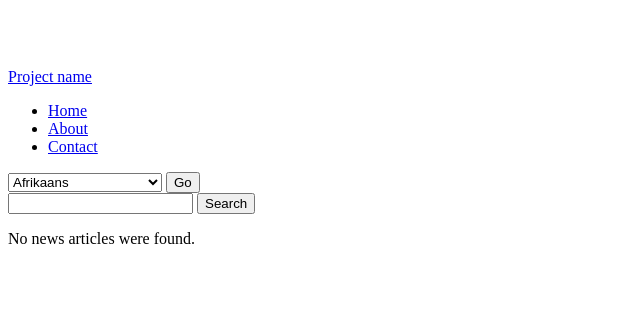
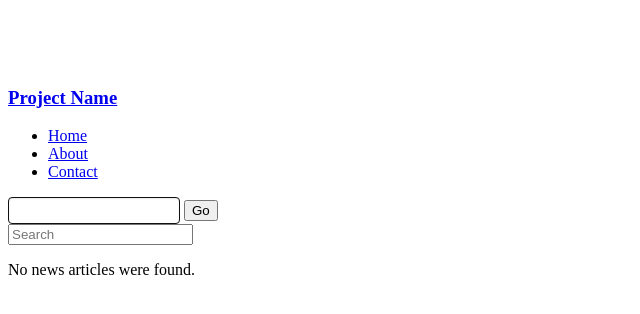
Before and after one commit to mthornhill/django-pressroom, a Django app: template src/pressroom/templates/pressroom/index.html in a window 1280 px wide. Shown: the top 314 px of the page, without its empty margins (0-640 px from the left). Run offline with Django 3.2, Linux system fonts and the light colour scheme; the template is opened without the code that fills it, so the values that code supplies are empty; some libraries are stand-ins or nearby versions.

Commit message:
change demo layout to fluid and fixed menu

```diff
--- a/demo/templates/base.html
+++ b/demo/templates/base.html
@@ -15,23 +15,16 @@
 </head>
 <body>
 
-
-<div class="navbar navbar-fixed-top">
-    <div class="navbar-inner">
+<div style="z-index: 5;" class="topbar-wrapper">
+    <div data-dropdown="dropdown" class="topbar">
+        <div class="topbar-inner">
             <div class="container">
-            <a class="btn btn-navbar" data-toggle="collapse" data-target=".nav-collapse">
-                <span class="icon-bar"></span>
-                <span class="icon-bar"></span>
-                <span class="icon-bar"></span>
-            </a>
-            <a class="brand" href="/">Project name</a>
-            <div class="nav-collapse">
+                <h3><a href="#">Project Name</a></h3>
                 <ul class="nav">
                     <li class="active"><a href="/">Home</a></li>
                     <li><a href="#about">About</a></li>
                     <li><a href="#contact">Contact</a></li>
                 </ul>
-            </div><!--/.nav-collapse -->
 
                 <form class="navbar-form pull-right" action="/i18n/setlang/" method="post">
                     {% csrf_token %}
@@ -42,34 +35,32 @@
                             <option class="options" value="{{ language.code }}" {% ifequal language.code LANGUAGE_CODE %}selected{% endifequal %}>{{ language.name_local }}</option>
                         {% endfor %}
                     </select>
-                <input class="btn" type="submit" value="Go" />
+                    <input class="btn primary" type="submit" value="Go" />
                 </form>
 
-
                 <form class="navbar-form pull-right" action="/search/">
-                <input id="id_q" type="text" class="input-medium search-query" name="q">
-                <button type="submit" class="btn">Search <i class="icon-search"></i></button>
+                    <input id="id_q" type="text" class="input-medium search-query" name="q" placeholder="Search">
                 </form>
+            </div>
+        </div><!-- /topbar-inner -->
+    </div><!-- /topbar -->
+</div>
 
 
-        </div>
-    </div>
-</div>
+
 
 <div class="container">
 
     <div class="container-fluid">
-        <div class="row-fluid">
-            <div class="span10">
+            <div class="content">
                 {% block content %}
 
                 {% endblock %}
             </div>
-            <div class="span2">
+            <div class="sidebar">
                 {% block sidebar %}
 
                 {% endblock %}
-            </div>
             </div>
     </div>
 </div> <!-- /container -->
--- a/src/pressroom/static/css/pressroom.css
+++ b/src/pressroom/static/css/pressroom.css
@@ -1,8 +1,25 @@
+.topbar select:-moz-placeholder {
+    color: #E6E6E6;
+}
+.topbar select {
+    -moz-transition: none 0s ease 0s;
+    background-color: rgba(255, 255, 255, 0.3);
+    border: 1px solid #111111;
+    border-radius: 4px 4px 4px 4px;
+    box-shadow: 0 1px 2px rgba(0, 0, 0, 0.1) inset, 0 1px 0 rgba(255, 255, 255, 0.25);
+    color: rgba(255, 255, 255, 0.75);
+    font-family: "Helvetica Neue",Helvetica,Arial,sans-serif;
+    line-height: 1;
+    padding: 4px 9px;
+}
+
+
 .articles {}
 .article {
     padding: 5px;
     padding-bottom: 50px;
     margin-bottom: 10px;
+    clear: both;
 }
 .article-wrapper {}
 .article-summary {}
```
Lines whose indentation alone changed are shown as unchanged.
